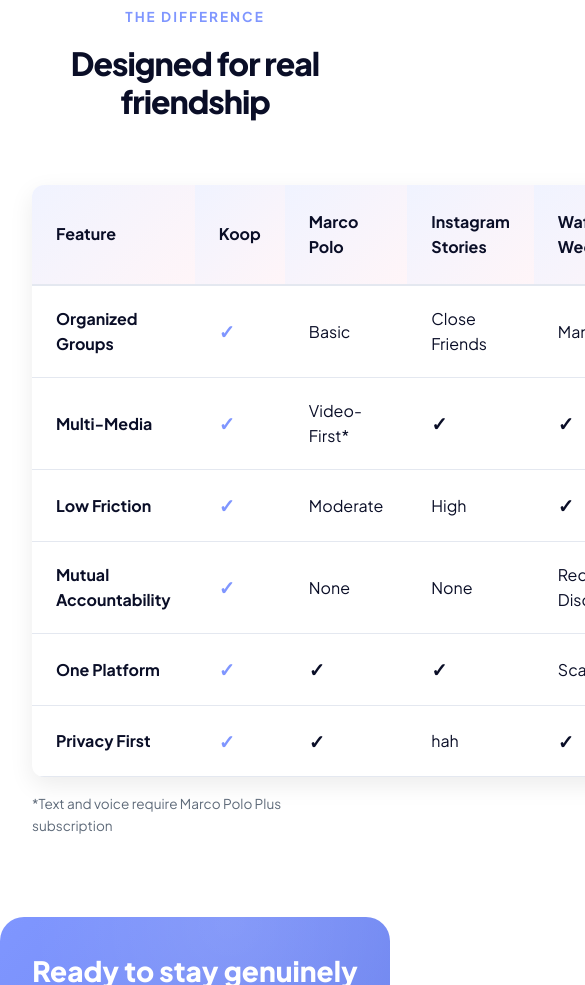
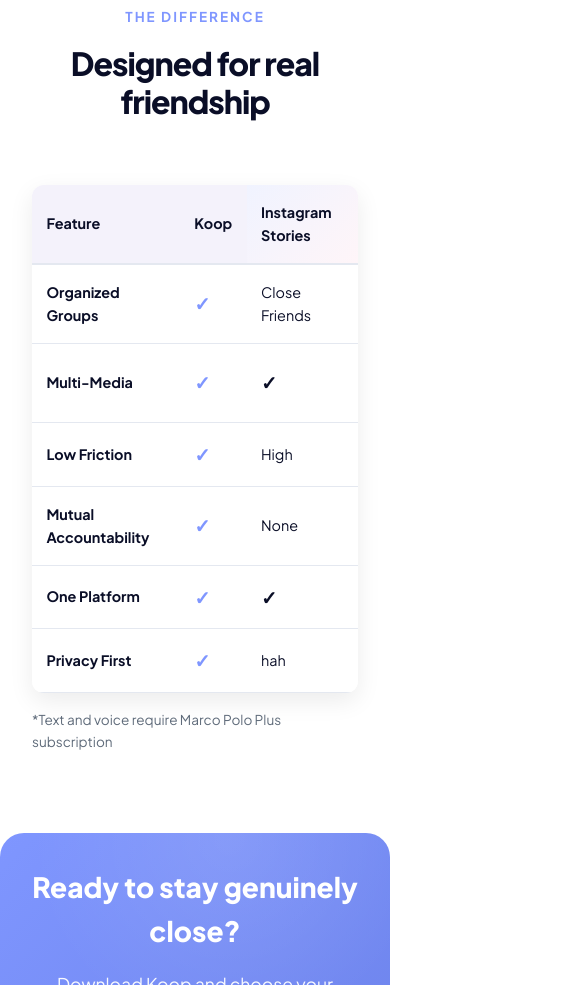
Before and after one commit to jshin02/Koop-Website, a plain HTML site: page index.html in a window 390 px wide. Shown: the part 3790-4775 px from the top of the page, 585 px wide, since content can reach past the window. Drawn offline with Linux system fonts and the light colour scheme.

Commit message:
Add files via upload

```diff
--- a/index.html
+++ b/index.html
@@ -338,14 +338,17 @@
             padding: 0 2rem;
         }
 
+        .comparison-scroll {
+            margin-top: 2rem;
+            border-radius: 12px;
+            box-shadow: 0 8px 24px rgba(0, 0, 0, 0.08);
+            overflow: hidden;
+        }
+
         .comparison-table {
             width: 100%;
             border-collapse: collapse;
-            margin-top: 2rem;
             background: white;
-            border-radius: 12px;
-            overflow: hidden;
-            box-shadow: 0 8px 24px rgba(0, 0, 0, 0.08);
         }
 
         .comparison-table th {
@@ -363,6 +366,54 @@
 
         .comparison-table tr:hover {
             background: var(--bg-alt);
+        }
+
+        /* Mobile: freeze Feature + Koop columns, scroll the rest horizontally */
+        @media (max-width: 768px) {
+            .comparison-scroll {
+                overflow-x: auto;
+                -webkit-overflow-scrolling: touch;
+            }
+
+            .comparison-table {
+                min-width: 560px;
+            }
+
+            .comparison-table th,
+            .comparison-table td {
+                padding: 1rem 0.9rem;
+                font-size: 0.9rem;
+            }
+
+            .comparison-table .col-feature {
+                position: sticky;
+                left: 0;
+                z-index: 2;
+                background: white;
+                min-width: 130px;
+            }
+
+            .comparison-table .col-koop {
+                position: sticky;
+                left: 130px;
+                z-index: 2;
+                background: white;
+                min-width: 66px;
+                box-shadow: 2px 0 6px rgba(0, 0, 0, 0.06);
+            }
+
+            /* Header cells for frozen columns keep the header gradient */
+            .comparison-table thead .col-feature,
+            .comparison-table thead .col-koop {
+                background: #f4f2fb;
+                z-index: 3;
+            }
+
+            /* Keep frozen cells opaque on row hover so scrolling content doesn't bleed through */
+            .comparison-table tbody tr:hover .col-feature,
+            .comparison-table tbody tr:hover .col-koop {
+                background: var(--bg-alt);
+            }
         }
 
         .checkmark {
@@ -589,61 +640,63 @@
             <h2 class="section-title">Designed for real friendship</h2>
         </div>
 
+        <div class="comparison-scroll">
         <table class="comparison-table">
             <thead>
                 <tr>
-                    <th>Feature</th>
-                    <th>Koop</th>
+                    <th class="col-feature">Feature</th>
+                    <th class="col-koop">Koop</th>
+                    <th>Instagram Stories</th>
                     <th>Marco Polo</th>
-                    <th>Instagram Stories</th>
                     <th>Waffle Wednesday</th>
                 </tr>
             </thead>
             <tbody>
                 <tr>
-                    <td><strong>Organized Groups</strong></td>
-                    <td><span class="checkmark">✓</span></td>
+                    <td class="col-feature"><strong>Organized Groups</strong></td>
+                    <td class="col-koop"><span class="checkmark">✓</span></td>
+                    <td>Close Friends</td>
                     <td>Basic</td>
-                    <td>Close Friends</td>
                     <td>Manual</td>
                 </tr>
                 <tr>
-                    <td><strong>Multi-Media</strong></td>
-                    <td><span class="checkmark">✓</span></td>
+                    <td class="col-feature"><strong>Multi-Media</strong></td>
+                    <td class="col-koop"><span class="checkmark">✓</span></td>
+                    <td><span class="checkmark-neutral">✓</span></td>
                     <td>Video-First*</td>
-                    <td><span class="checkmark-neutral">✓</span></td>
                     <td><span class="checkmark-neutral">✓</span></td>
                 </tr>
                 <tr>
-                    <td><strong>Low Friction</strong></td>
-                    <td><span class="checkmark">✓</span></td>
+                    <td class="col-feature"><strong>Low Friction</strong></td>
+                    <td class="col-koop"><span class="checkmark">✓</span></td>
+                    <td>High</td>
                     <td>Moderate</td>
-                    <td>High</td>
                     <td><span class="checkmark-neutral">✓</span></td>
                 </tr>
                 <tr>
-                    <td><strong>Mutual Accountability</strong></td>
-                    <td><span class="checkmark">✓</span></td>
+                    <td class="col-feature"><strong>Mutual Accountability</strong></td>
+                    <td class="col-koop"><span class="checkmark">✓</span></td>
                     <td>None</td>
                     <td>None</td>
                     <td>Requires Discipline</td>
                 </tr>
                 <tr>
-                    <td><strong>One Platform</strong></td>
-                    <td><span class="checkmark">✓</span></td>
+                    <td class="col-feature"><strong>One Platform</strong></td>
+                    <td class="col-koop"><span class="checkmark">✓</span></td>
                     <td><span class="checkmark-neutral">✓</span></td>
                     <td><span class="checkmark-neutral">✓</span></td>
                     <td>Scattered</td>
                 </tr>
                 <tr>
-                    <td><strong>Privacy First</strong></td>
-                    <td><span class="checkmark">✓</span></td>
+                    <td class="col-feature"><strong>Privacy First</strong></td>
+                    <td class="col-koop"><span class="checkmark">✓</span></td>
+                    <td>hah</td>
                     <td><span class="checkmark-neutral">✓</span></td>
-                    <td>hah</td>
                     <td><span class="checkmark-neutral">✓</span></td>
                 </tr>
             </tbody>
         </table>
+        </div>
         <p style="color: var(--text-secondary); font-size: 0.85rem; margin-top: 1rem;">*Text and voice require Marco Polo Plus subscription</p>
     </section>
 
```
